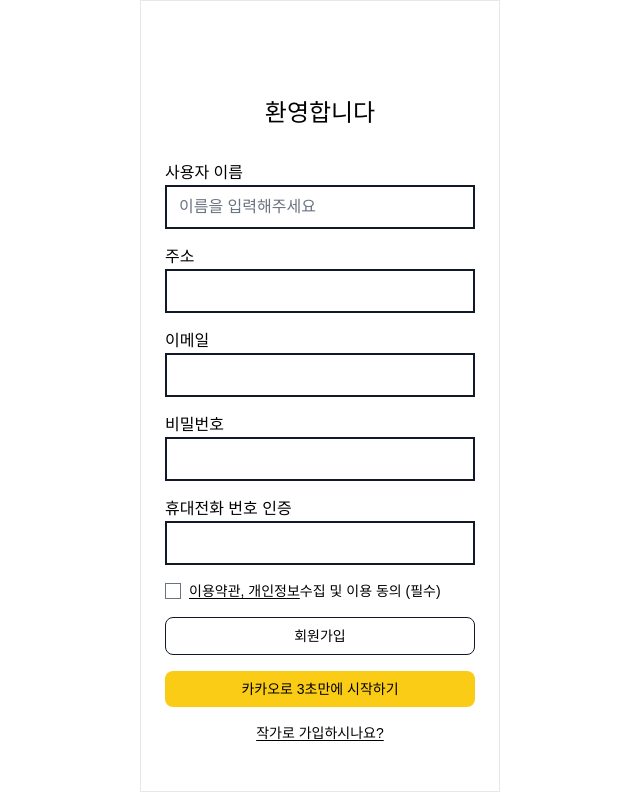
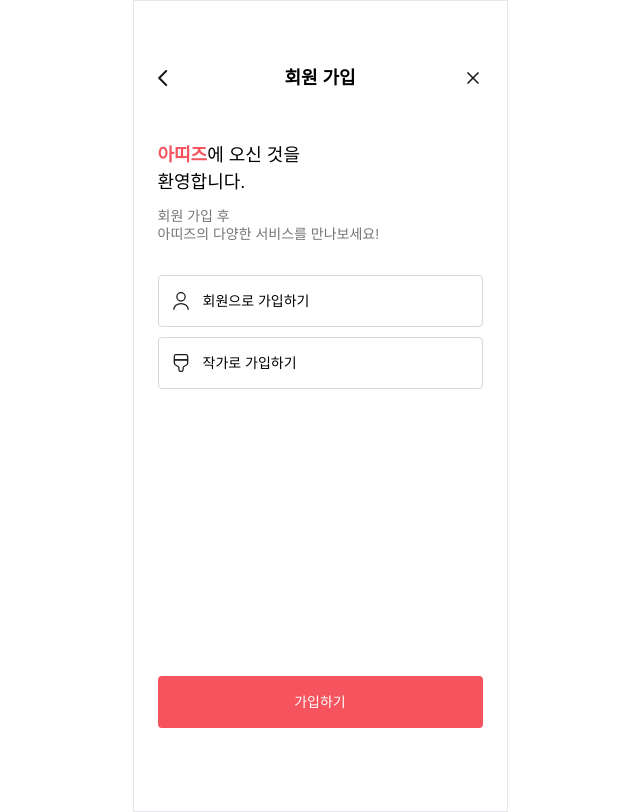
Before and after one commit to Att-ies/frontend, a Next.js app: page /auth/join in a window 1280 px wide. Shown: the whole page, without its empty margins (320-960 px from the left). Built offline with nearby package versions, Linux system fonts and the light colour scheme.

Commit message:
Revert "Revert "Merge pull request #28 from Arrties/feature/join-2""
This reverts commit c3a58e7d60a913fbbbd1cb7a938a9c8ab024ba6f.

```diff
--- a/src/components/common/Layout.tsx
+++ b/src/components/common/Layout.tsx
@@ -6,7 +6,7 @@ interface LayoutProps {
 
 export default function Layout({ children }: LayoutProps) {
   return (
-    <div className="font-Pretendard w-full px-6 py-12 border relative">
+    <div className="font-Pretendard w-full px-6 pt-[45px] pb-20 border min-h-[812px] relative">
       {children}
     </div>
   );
--- a/src/components/common/Navigate.tsx
+++ b/src/components/common/Navigate.tsx
@@ -18,7 +18,7 @@ interface LeftButtonProps extends defaultProps {
 }
 
 const NavigateBox = tw.header<defaultProps>`
-flex justify-between px-2 items-center font-semibold relative h-[64px]
+flex justify-between items-center font-semibold relative h-[64px]
 `;
 
 const LeftButton = tw.button<LeftButtonProps>`cursor-pointer z-10
--- a/src/pages/_app.tsx
+++ b/src/pages/_app.tsx
@@ -9,7 +9,7 @@ const persistor = persistStore(store);
 
 export default function App({ Component, pageProps }: AppProps) {
   return (
-    <div className="mx-auto w-full max-w-[360px]">
+    <div className="mx-auto w-full max-w-[375px]">
       <Provider store={store}>
         <PersistGate loading={null} persistor={persistor}>
           <Component {...pageProps} />
--- a/src/pages/auth/join.tsx
+++ b/src/pages/auth/join.tsx
@@ -1,93 +1,93 @@
+import Button from '@components/common/Button';
 import Layout from '@components/common/Layout';
-import { useForm } from 'react-hook-form';
+import Navigate from '@components/common/Navigate';
+import Image from 'next/image';
+import { useRouter } from 'next/router';
+import { useState } from 'react';
+import tw from 'tailwind-styled-components';
+
+interface joinSelectProps {
+  type: string;
+  label?: string;
+  placeholder?: string;
+  [key: string]: any;
+}
+const JoinAsUserTag = tw.div<joinSelectProps>`
+${(p) => (p.$isUser ? 'border-[#F5535D]' : 'border-[#D8D8D8]')}
+w-full pl-3 h-[52px] cursor-pointer font-medium placeholder-[#999999] text-14 rounded-[4px] flex items-center border-[1px]`;
+
+const JoinAsAuthorTag = tw.div<joinSelectProps>`
+${(p) => (p.$isAuthor ? 'border-[#F5535D]' : 'border-[#D8D8D8]')}
+w-full pl-3 h-[52px] cursor-pointer font-medium placeholder-[#999999] text-14 rounded-[4px] flex items-center border-[1px]`;
 
 function Join() {
-  const {
-    register,
-    handleSubmit,
-    formState: { errors },
-  } = useForm();
-  const onSubmit = (data: any) => console.log(data);
+  const [isUser, setIsUser] = useState(false);
+  const [isAuthor, setIsAuthor] = useState(false);
+  const router = useRouter();
+  const handleLeftButton = () => {
+    router.back();
+  };
+
+  const handleButtonClick = () => {
+    if (isUser) {
+      router.push('/auth/join01');
+    } else if (isAuthor) {
+      router.push('/auth/author/join01');
+    }
+  };
   return (
     <Layout>
-      <div className="border-gray-900 mx-auto w-full ">
-        <div className="text-center text-2xl font-light mt-12">환영합니다</div>
-        <form className="space-y-4 mt-4" onSubmit={handleSubmit(onSubmit)}>
-          <div className="flex flex-col mt-8">
-            <label htmlFor="username">사용자 이름</label>
-            <input
-              id="username"
-              className="border-gray-900 border-2"
-              placeholder="이름을 입력해주세요"
-              type="text"
-              {...register('name', { required: true })}
-            />
-            {errors.id && <span>이름을 입력해주세요</span>}
-          </div>
-          <div className="flex flex-col">
-            <label htmlFor="address">주소</label>
-            <input
-              id="address"
-              className="border-gray-900 border-2"
-              type="text"
-              {...register('address', { required: true })}
-            />
-            {errors.password && <span>This field is required</span>}
-          </div>
-          <div className="flex flex-col">
-            <label htmlFor="email">이메일</label>
-            <input
-              id="email"
-              className="border-gray-900 border-2"
-              type="email"
-              {...register('email', { required: true })}
-            />
-            {errors.password && <span>This field is required</span>}
-          </div>
-          <div className="flex flex-col">
-            <label htmlFor="password">비밀번호</label>
-            <input
-              id="password"
-              className="border-gray-900 border-2"
-              type="password"
-              {...register('password', { required: true })}
-            />
-            {errors.password && <span>This field is required</span>}
-          </div>
-          <div className="flex flex-col">
-            <label htmlFor="phone">휴대전화 번호 인증</label>
-            <input
-              id="phone"
-              className="border-gray-900 border-2"
-              type="text"
-              {...register('phone', { required: true })}
-            />
-            {errors.password && <span>This field is required</span>}
-          </div>
-          <div className="flex items-center">
-            <input
-              id="confirm"
-              {...register('confirm', { required: true })}
-              type="checkbox"
-            />
-            <div className="text-sm ml-2">
-              <span className="underline underline-offset-2">
-                이용약관, 개인정보
-              </span>
-              수집 및 이용 동의 (필수)
-            </div>
-          </div>
-          <button className="w-full text-center text-sm font-light rounded-lg border-[1px] border-gray-900 text-black py-2 hover:bg-gray-100">
-            회원가입
-          </button>
-          <button className="w-full text-center text-sm font-light rounded-lg bg-yellow-400 text-black py-2 hover:opacity-80">
-            카카오로 3초만에 시작하기
-          </button>
-          <p className="text-center text-sm underline-offset-2 underline">
-            작가로 가입하시나요?
-          </p>
-        </form>
-      </div>
+      <Navigate handleLeftButton={handleLeftButton} message="회원 가입" />
+      <section>
+        <div className="text-18 mt-8">
+          <span className="text-[#F5535D] font-bold ">아띠즈</span>에 오신 것을
+          <br />
+          환영합니다.
+        </div>
+        <div className="text-14 text-[#767676] leading-tight mt-3">
+          회원 가입 후 <br />
+          아띠즈의 다양한 서비스를 만나보세요!
+        </div>
+      </section>
+      <section className="mt-8 space-y-[10px]">
+        <JoinAsUserTag
+          $isUser={isUser}
+          onClick={() => {
+            setIsUser(true);
+            setIsAuthor(false);
+          }}
+        >
+          <Image
+            className="mr-3"
+            src="/svg/icons/icon_user.svg"
+            width={20}
+            height={20}
+            alt="user"
+          />
+          회원으로 가입하기
+        </JoinAsUserTag>
+        <JoinAsAuthorTag
+          $isAuthor={isAuthor}
+          onClick={() => {
+            setIsAuthor(true);
+            setIsUser(false);
+          }}
+        >
+          <Image
+            className="mr-3"
+            src="/svg/icons/icon_author.svg"
+            width={20}
+            height={20}
+            alt="user"
+          />
+          작가로 가입하기
+        </JoinAsAuthorTag>
+      </section>
+      <Button
+        onClick={handleButtonClick}
+        className="absolute bottom-[83px] w-[325px]"
+        text="가입하기"
+      />
     </Layout>
   );
 }
--- a/src/pages/auth/join01.tsx
+++ b/src/pages/auth/join01.tsx
@@ -20,7 +20,7 @@ export default function Join01() {
   const router = useRouter();
 
   const handleLeftButton = () => {
-    router.push('/auth/login');
+    router.back();
   };
   const handleRightButton = () => {
     router.push('/auth/login');
@@ -136,7 +136,7 @@ export default function Join01() {
           </ul>
         </div>
       </form>
-      <Button text="확인" className="mt-[300px]"></Button>
+      <Button className="absolute bottom-[83px] w-[325px]" text="확인" />
     </Layout>
   );
 }
```
Also changed, not shown: public/svg/icons/icon_author.svg (added), public/svg/icons/icon_user.svg (added).
